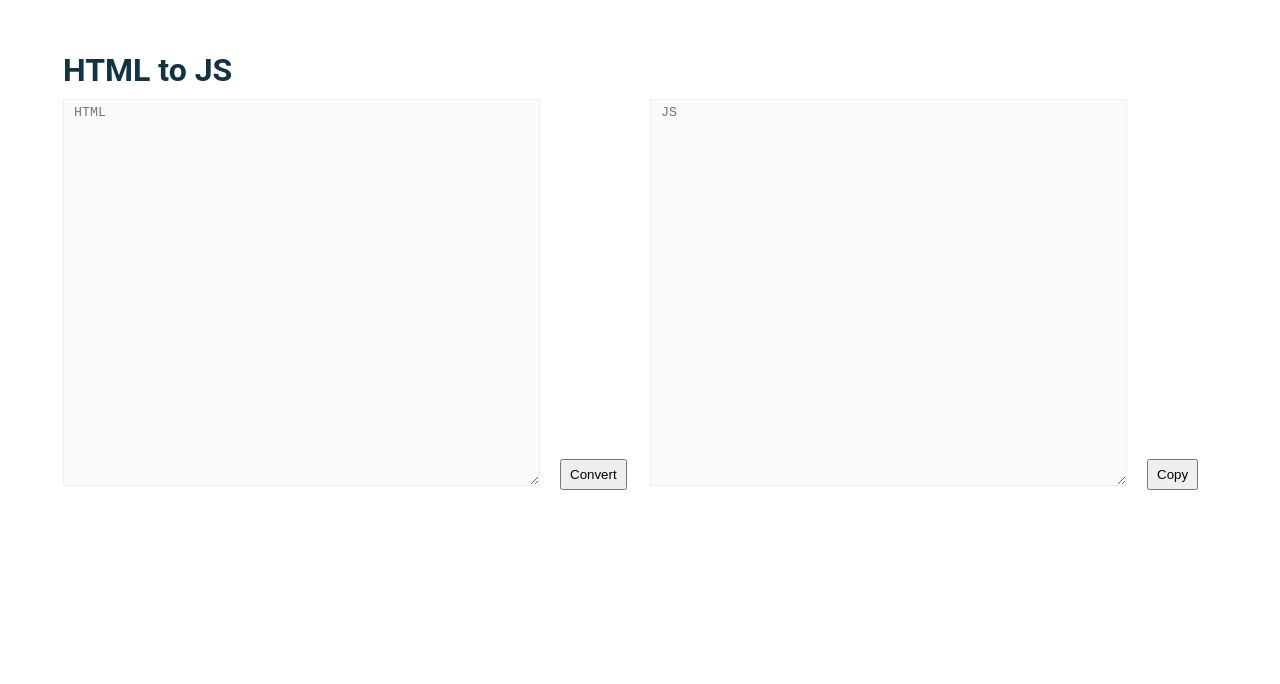
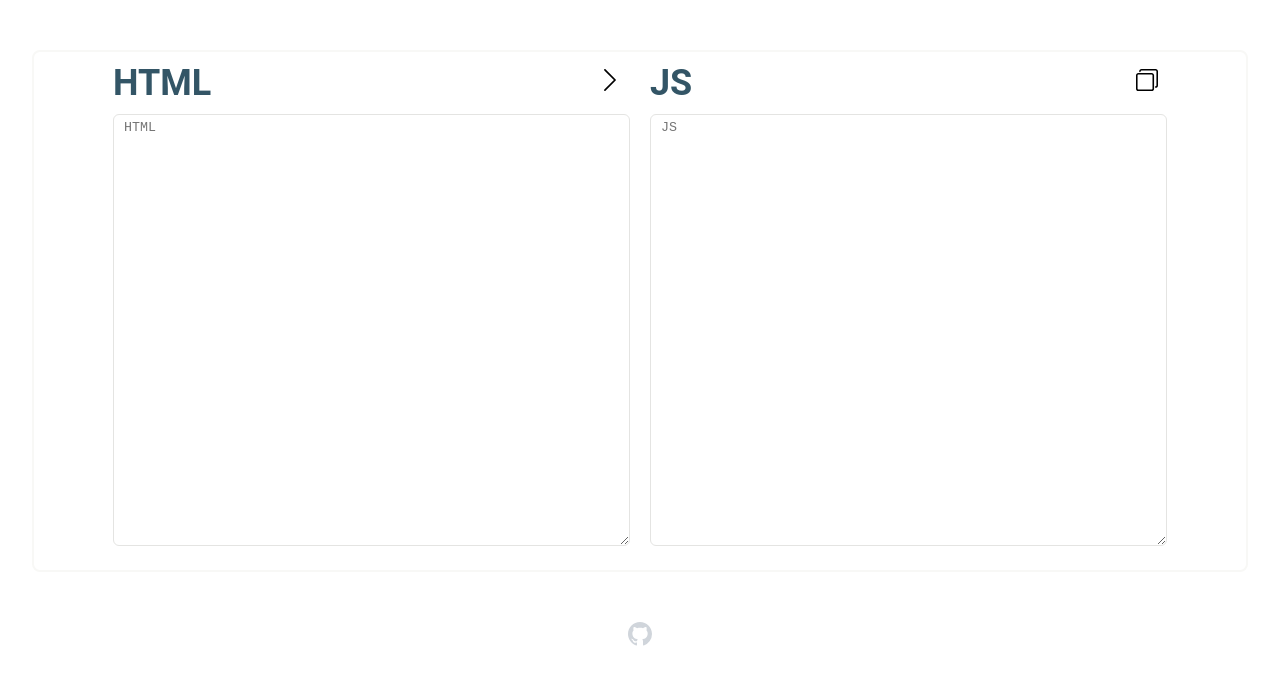
Before and after one commit to boriskrasko/html-to-js, a plain HTML site: page index.html in a window 1280 px wide. Drawn offline with Linux system fonts and the light colour scheme.

Commit message:
feat: replace buttons, add footer

```diff
--- a/index.html
+++ b/index.html
@@ -10,28 +10,38 @@
   <main>
     <div class="flex-container">
       <div>
-        <h1>HTML to JS</h1>
-        <textarea cols="55" rows="25" spellcheck="false" placeholder="HTML" class="input"></textarea>
+        <h2>HTML</h2>
+        <textarea cols="60" rows="28" spellcheck="false" placeholder="HTML" class="input"></textarea>
       </div>
       <div class="tooltip">
         <button class="convert-btn">
           <span class="tooltiptext">Convert to JavaScript</span>
-        Convert
+          <img src="icons/next.svg">
         </button>
       </div>
     </div>
     <div class="flex-container">
       <div>
-        <textarea cols="55" rows="25" spellcheck="false" placeholder="JS" class="output"></textarea>
+         <h2>JS</h2>
+        <textarea cols="60" rows="28" spellcheck="false" placeholder="JS" class="output"></textarea>
       </div>
       <div class="tooltip">
         <button class="copy-btn">
         <span class="tooltiptext" id="myTooltip">Copy to clipboard</span>
-        Copy
+          <img src="icons/copy.svg">
         </button>
       </div>
     </div>
   </main>
+  <footer>
+   <div class="github">
+     <div class="github-logo">
+       <a href="https://github.com/boriskrasko">
+         <svg height="24" class="octicon" viewBox="0 0 16 16" version="1.1" width="24" aria-hidden="true" fill="rgb(208, 213, 219)"><path fill-rule="evenodd" d="M8 0C3.58 0 0 3.58 0 8c0 3.54 2.29 6.53 5.47 7.59.4.07.55-.17.55-.38 0-.19-.01-.82-.01-1.49-2.01.37-2.53-.49-2.69-.94-.09-.23-.48-.94-.82-1.13-.28-.15-.68-.52-.01-.53.63-.01 1.08.58 1.23.82.72 1.21 1.87.87 2.33.66.07-.52.28-.87.51-1.07-1.78-.2-3.64-.89-3.64-3.95 0-.87.31-1.59.82-2.15-.08-.2-.36-1.02.08-2.12 0 0 .67-.21 2.2.82.64-.18 1.32-.27 2-.27.68 0 1.36.09 2 .27 1.53-1.04 2.2-.82 2.2-.82.44 1.1.16 1.92.08 2.12.51.56.82 1.27.82 2.15 0 3.07-1.87 3.75-3.65 3.95.29.25.54.73.54 1.48 0 1.07-.01 1.93-.01 2.2 0 .21.15.46.55.38A8.013 8.013 0 0016 8c0-4.42-3.58-8-8-8z"></path></svg>
+       </a>
+     </div>
+   </div>
+  </footer>
   <script src="main.js"></script>
 </body>
 </html>
--- a/style.css
+++ b/style.css
@@ -11,35 +11,67 @@ body {
 
 h1, h2 {
   margin: 0 10px;
-  color: #134;
+  color: #356;
+}
+
+h2 {
+  font-size: 36px;
 }
 
 textarea {
+  max-width: 1200px;
+  min-width: 480px;
+  min-height: 220px;
   margin: 10px 10px;
   padding: 5px 10px;
-  color: #134;
-  border: 1px solid #efefef;
-  background: rgb(250, 250, 250);
+  color: #356;
+  border: 1px solid rgb(228, 228, 226);
+  border-radius: 6px;
+  transition: 0.1s background ease-in-out;
 }
 
 textarea:focus {
   outline: none;
-  border: 1px solid #888;
-  border-radius: 4px;
+  border: 1px solid #aaa;
 }
 
 textarea:hover {
-  background: rgb(248, 248, 248);
-  border-radius: 4px;
+  background: rgb(252, 252, 252);
 }
 
 button {
+  width: 40px;
   cursor: pointer;
-  margin: 10px 10px;
+  margin: 0 10px 15px;
   padding: 6px 8px;
+  background: transparent;
+  border: none;
+  outline: none;
+  border-radius: 50%;
+  border: 1px solid transparent;
+  transition: 0.1s background ease-in-out;
+}
+
+button:hover {
+  background: #e4e4e4;
+  border: 1px solid #f4f4f4
+}
+
+button img:hover {
+  transition: 0.1s transform ease-in-out;
+}
+
+button img:hover {
+  transform: scale(0.9);
+}
+
+svg:hover {
+  fill: rgb(105, 115, 126);
+  cursor: pointer;
 }
 
 .flex-container {
+  position: relative;
   display: flex;
   justify-content: flex-start;
   align-items: flex-end;
@@ -47,16 +79,21 @@ button {
 }
 
 main {
-  margin-top: 4%;
+  width: 95%;
+  margin: 50px auto;
+  padding: 10px;
   display: flex;
   flex-wrap: wrap;
   justify-content: center;
+  border: 2px solid rgb(248, 248, 246);
+  border-radius: 8px;
 }
 
 .tooltip {
-  position: relative;
+  position: absolute;
+  right: 0;
+  top: 0;
   display: inline-block;
-  width: 90px;
 }
 
 .tooltip .tooltiptext {
@@ -69,8 +106,8 @@ main {
   padding: 5px;
   position: absolute;
   z-index: 1;
-  bottom: 150%;
-  left: 50%;
+  bottom: -50%;
+  left: -50%;
   margin-left: -35px;
   opacity: 0;
   transition: opacity 0.3s;
@@ -79,12 +116,12 @@ main {
 .tooltip .tooltiptext::after {
   content: "";
   position: absolute;
-  top: 100%;
-  left: 20%;
-  margin-left: -5px;
+  top: -40%;
+  left: 50%;
+  margin-left: 20px;
   border-width: 5px;
   border-style: solid;
-  border-color: #555 transparent transparent transparent;
+  border-color: transparent transparent #555 transparent;
 }
 
 .tooltip:hover .tooltiptext {
@@ -92,6 +129,12 @@ main {
   opacity: 1;
 }
 
-@media screen and (max-width: 500px) {
-  textarea {width: 95%; min-width: 310px;}
+footer {
+  display: flex;
+  justify-content: center;
 }
+
+@media screen and (max-width: 640px) {
+  textarea {width: 95%; min-width: 300px;}
+  main {width: 98%}
+}
```
Also changed, not shown: icons/copy.svg (added), icons/next.svg (added).
